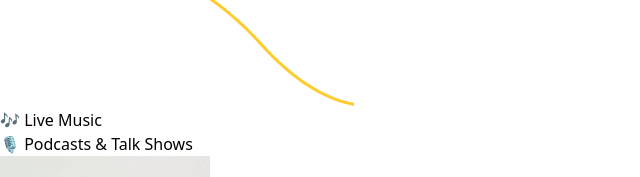
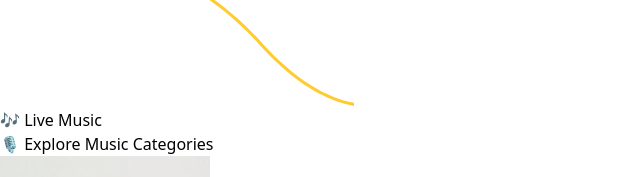
Before and after one commit to sawlucky/AirOs, a React (Vite) app in the folder AirOs/airos/: page / in a window 1280 px wide. Shown: the part 1760-1937 px from the top of the page, without its empty margins (0-640 px from the left). Built offline with nearby package versions, Linux system fonts and the light colour scheme; no server answers; a web font is replaced by a local one.

Commit message:
Update PodcastTalk.jsx

```diff
--- a/AirOs/airos/src/Components/PodcastTalk.jsx
+++ b/AirOs/airos/src/Components/PodcastTalk.jsx
@@ -16,7 +16,7 @@ const PodcastTalk = () => {
             </div>
           </div>
           <div className="w-[509px] text-center justify-start text-white text-4xl font-bold font-['NunitoSans'] leading-[58.67px] tracking-wide">
-            🎙️ Podcasts & Talk Shows
+            🎙️ Explore Music Categories
           </div>
         </div>
       </div>
```
